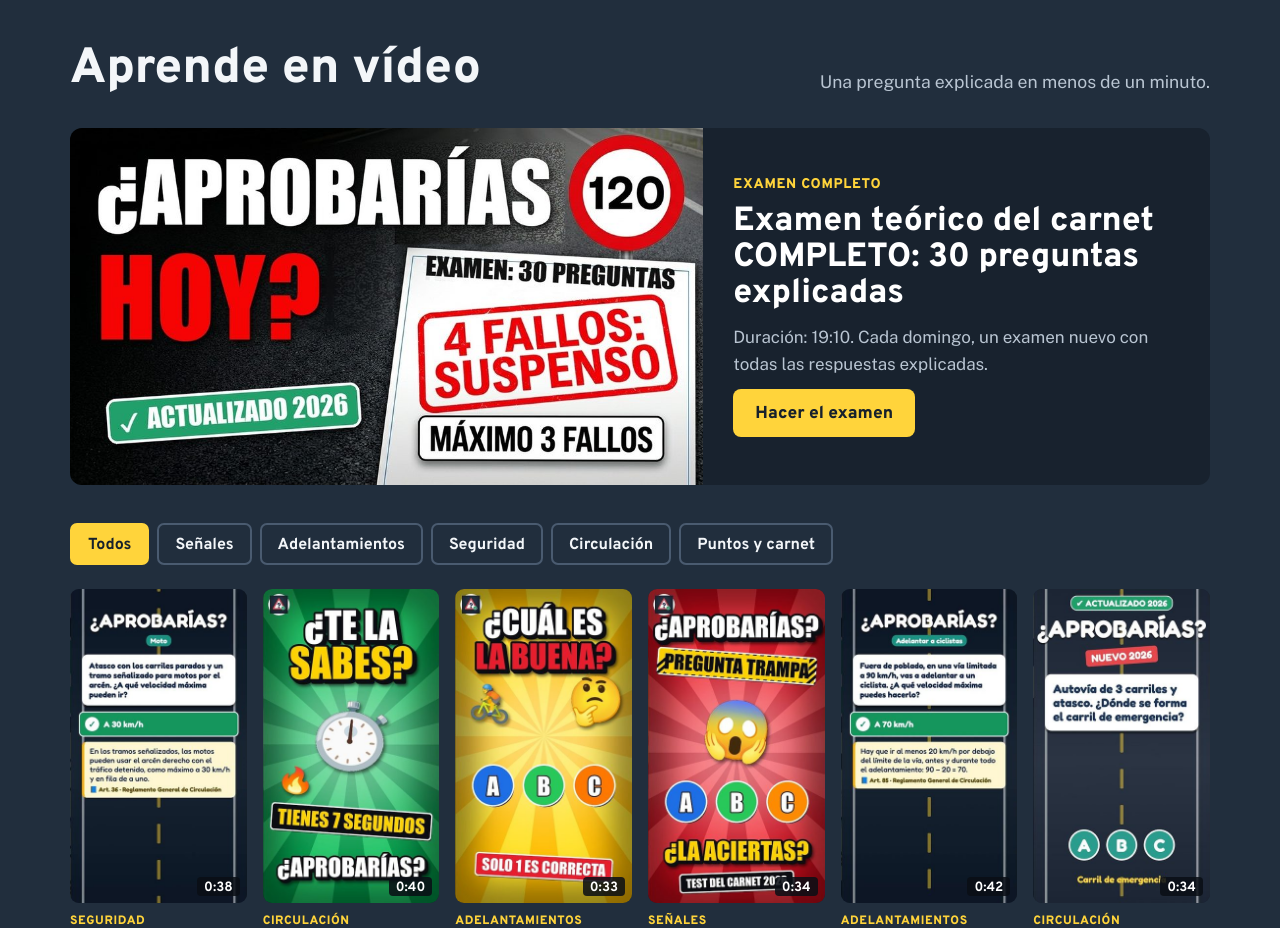
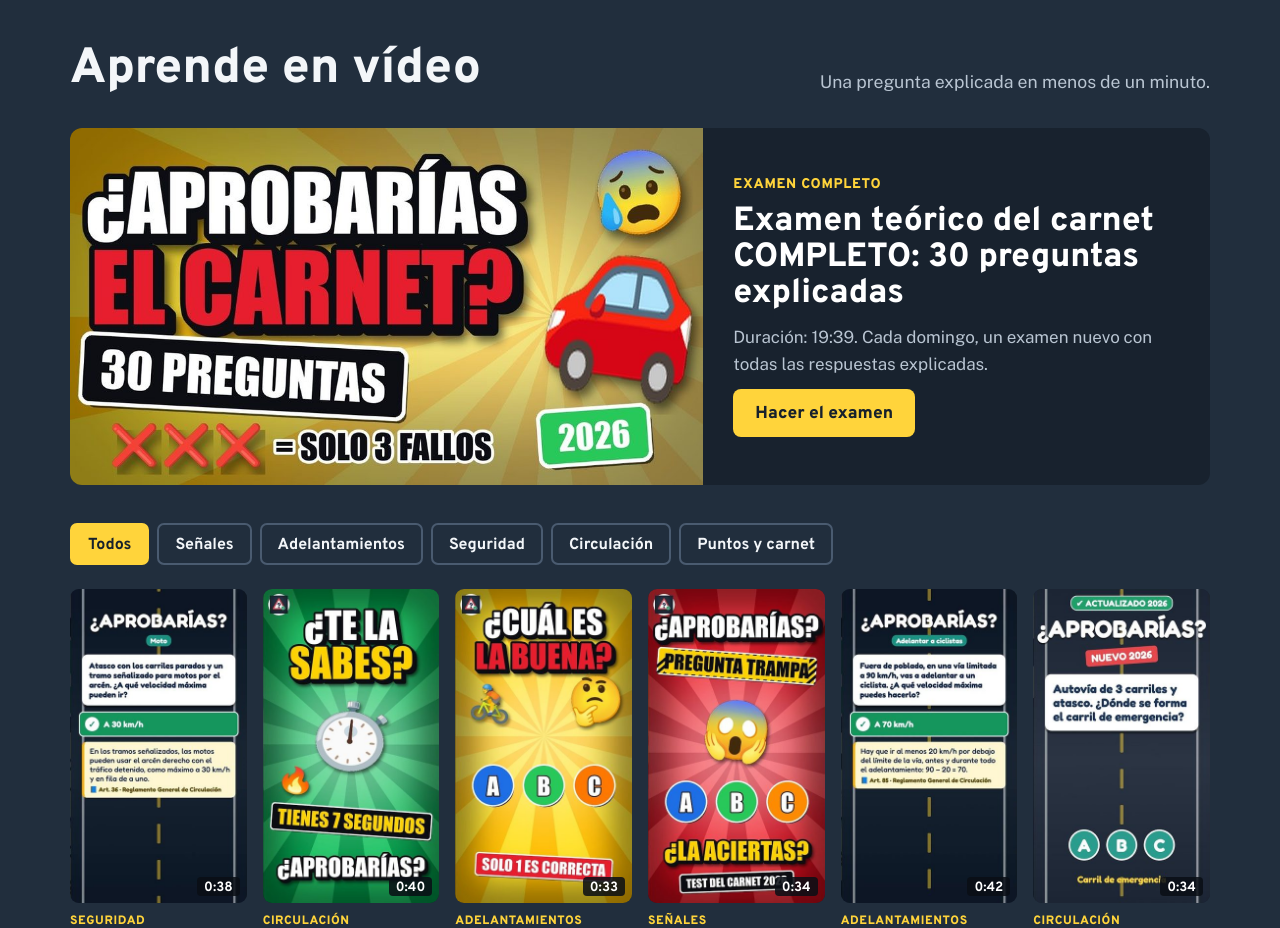
Before and after one commit to aprobarias-test/aprobarias-test.github.io, a plain HTML site: page index.html in a window 1280 px wide. Shown: the part 1340-2268 px from the top of the page. Drawn offline with Linux system fonts and the light colour scheme.

Commit message:
Actualiza la web (11 vídeos, 51 preguntas)

```diff
--- a/index.html
+++ b/index.html
@@ -232,9 +232,9 @@ h1 em{display:block;font-style:normal;color:var(--amarillo)}
       <h2>Aprende en vídeo</h2>
       <p>Una pregunta explicada en menos de un minuto.</p>
     </div>
-    <a class="examen" href="https://www.youtube.com/watch?v=hR_IomB4_a8" target="_blank" rel="noopener">
-<img src="img/videos/hR_IomB4_a8.jpg" width="960" height="540" loading="lazy" alt="">
-<span class="examen-txt"><span class="etiqueta">Examen completo</span><strong>Examen teórico del carnet COMPLETO: 30 preguntas explicadas</strong><span>Duración: 19:10. Cada domingo, un examen nuevo con todas las respuestas explicadas.</span><span class="btn amarillo">Hacer el examen</span></span></a>
+    <a class="examen" href="https://www.youtube.com/watch?v=kT1_fuwTmi4" target="_blank" rel="noopener">
+<img src="img/videos/kT1_fuwTmi4.jpg" width="960" height="540" loading="lazy" alt="">
+<span class="examen-txt"><span class="etiqueta">Examen completo</span><strong>Examen teórico del carnet COMPLETO: 30 preguntas explicadas</strong><span>Duración: 19:39. Cada domingo, un examen nuevo con todas las respuestas explicadas.</span><span class="btn amarillo">Hacer el examen</span></span></a>
     <div class="chips" role="group" aria-label="Filtrar vídeos por tema"><button class="chip activo" type="button" data-f="todos" aria-pressed="true">Todos</button><button class="chip" type="button" data-f="senales" aria-pressed="false">Señales</button><button class="chip" type="button" data-f="adelantamientos" aria-pressed="false">Adelantamientos</button><button class="chip" type="button" data-f="seguridad" aria-pressed="false">Seguridad</button><button class="chip" type="button" data-f="circulacion" aria-pressed="false">Circulación</button><button class="chip" type="button" data-f="puntos" aria-pressed="false">Puntos y carnet</button></div>
     <ul class="rejilla">
 <li class="video" data-s="seguridad"><a href="https://www.youtube.com/watch?v=G-iOdqxsQeQ" target="_blank" rel="noopener">
```
Also changed, not shown: img/videos/kT1_fuwTmi4.jpg (added).
